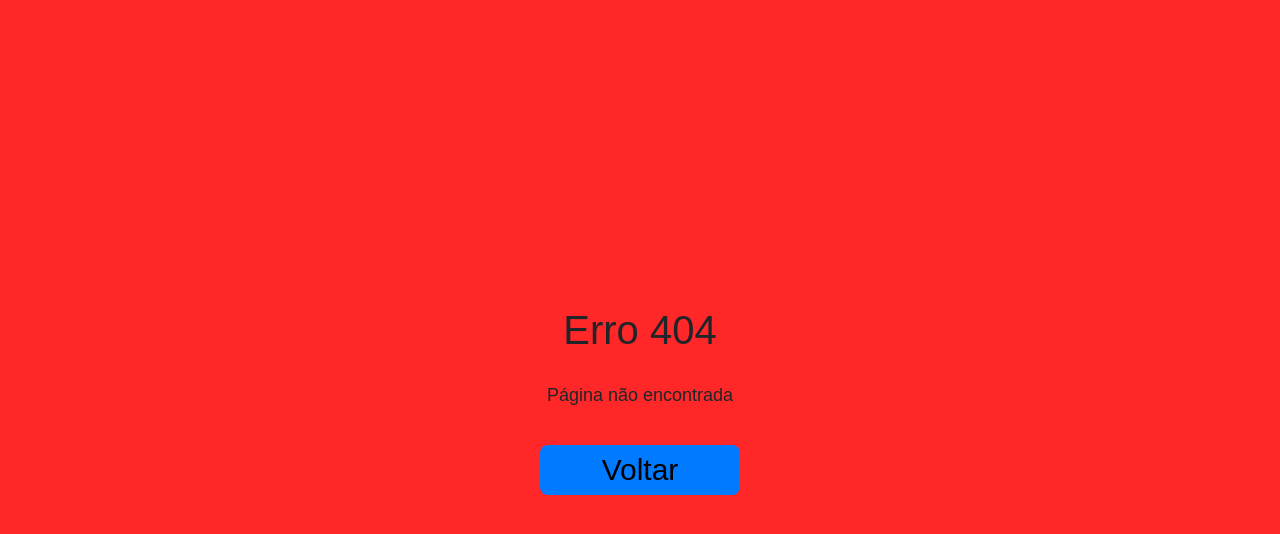
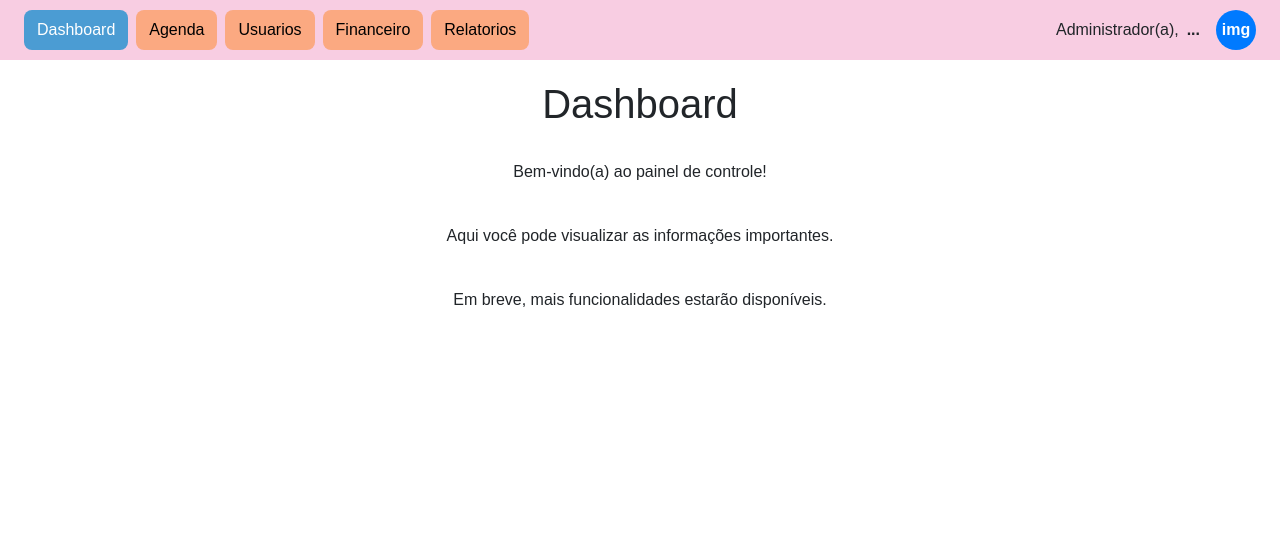
Before and after one commit to Ailton-guedes/Projeto-Personal-Kids, a React (Vite) app in the folder frontend/: page /dashboard in a window 1280 px wide. Before the commit this address had no page. Shown: the top 534 px of the page. Built offline with nearby package versions, Linux system fonts and the light colour scheme.

Commit message:
hot fix/Ajuste de rotas, e tela de erro

```diff
--- a/frontend/src/fixed/navbar/index.jsx
+++ b/frontend/src/fixed/navbar/index.jsx
@@ -1,8 +1,9 @@
 import 'bootstrap/dist/css/bootstrap.min.css';
-import { useNavigate } from 'react-router-dom';
+import { useNavigate, useLocation } from 'react-router-dom';
 
 const Navbar = ({ children }) => {
     const navigate = useNavigate();
+    const location = useLocation();
 
     const buttonsArray = [
         { name: 'Dashboard', link: '/dashboard' },
@@ -14,7 +15,6 @@ const Navbar = ({ children }) => {
 
     return (
         <>
-            {/* Navbar fixada no topo */}
             <nav
                 className="d-flex justify-content-between align-items-center px-4 flex-wrap position-fixed w-100"
                 style={{
@@ -22,32 +22,39 @@ const Navbar = ({ children }) => {
                     height: 'auto',
                     paddingTop: '10px',
                     paddingBottom: '10px',
-                    top: 0, // Fixa a navbar no topo
-                    zIndex: 1000 // Garante que a navbar fique acima de outros elementos
+                    top: 0,
+                    zIndex: 1000
                 }}
             >
-                {/* Botões alinhados à esquerda */}
                 <div className="d-flex align-items-center gap-2 w-50">
-                    {buttonsArray.map((button, index) => (
+                    {buttonsArray.map((button, index) => {
+                        const isActive = location.pathname === button.link;
+
+                        return (
                             <button
                                 key={index}
                                 className="btn"
                                 style={{
-                                backgroundColor: '#FBA981',
+                                    backgroundColor: isActive ? '#4B9CD3' : '#FBA981',
                                     borderRadius: '8px',
-                                width: 'auto',  // Remover largura fixa
-                                height: '40px', // Manter altura consistente
+                                    width: 'auto',
+                                    height: '40px',
+                                    color: isActive ? '#ffffff' : '#000000'
                                 }}
                                 onClick={() => navigate(button.link)}
-                            onMouseOver={(e) => e.currentTarget.style.backgroundColor = '#accded'}
-                            onMouseOut={(e) => e.currentTarget.style.backgroundColor = '#FBA981'}
+                                onMouseOver={(e) =>
+                                    e.currentTarget.style.backgroundColor = isActive ? '#4B9CD3' : '#accded'
+                                }
+                                onMouseOut={(e) =>
+                                    e.currentTarget.style.backgroundColor = isActive ? '#4B9CD3' : '#FBA981'
+                                }
                             >
                                 {button.name}
                             </button>
-                    ))}
+                        );
+                    })}
                 </div>
 
-                {/* Perfil visível apenas em telas médias e maiores */}
                 <div className="d-none d-md-flex align-items-center gap-3 w-50 justify-content-end">
                     <div className="d-flex align-items-center gap-2">
                         <span className="fw-medium">Administrador(a),</span>
@@ -69,8 +76,9 @@ const Navbar = ({ children }) => {
                 </div>
             </nav>
 
-            {/* Conteúdo abaixo da navbar */}
-            <main style={{ marginTop: '10vh' }}>{children}</main> {/* Ajuste o espaçamento superior para não sobrepor o conteúdo */}
+            <main style={{ marginTop: '10vh' }}>
+                {children}
+            </main>
         </>
     );
 };
--- a/frontend/src/main.jsx
+++ b/frontend/src/main.jsx
@@ -3,7 +3,7 @@ import { createRoot } from 'react-dom/client';
 import 'bootstrap/dist/css/bootstrap.min.css';
 
 
-import Root from './routes/Root';
+import Root from './routes/root';
 import './index.css';
 
 createRoot(document.getElementById('root')
--- a/frontend/src/pages/Error/index.jsx
+++ b/frontend/src/pages/Error/index.jsx
@@ -1,16 +1,41 @@
+import { Container, Button } from 'react-bootstrap';
+import { useNavigate } from 'react-router-dom';
+import { FaExclamationTriangle } from 'react-icons/fa';
 import './style.css';
-import { useNavigate } from 'react-router-dom';
 
 const Error = () => {
     const navigate = useNavigate();
 
     return (
-        <div className="errorPage">
+        <Container
+            fluid
+            className="d-flex flex-column justify-content-center align-items-center text-white"
+            style={{
+                backgroundColor: '#FF2727',
+                width: '100vw',
+                height: '100vh',
+                gap: '20px',
+                fontSize: 'large',
+            }}
+        >
+            <FaExclamationTriangle className="floating-icon" size={60} color="#fff" />
             <h1>Erro 404</h1>
             <p>Página não encontrada</p>
-            <button className="errorButton" onClick={() => navigate(-1)}>Voltar</button>
-        </div>
+            <Button
+                style={{
+                    backgroundColor: '#007AFF',
+                    borderRadius: '8px',
+                    border: 'none',
+                    width: '200px',
+                    height: '50px',
+                    fontSize: '30px',
+                }}
+                onClick={() => navigate(-1)}
+            >
+                Voltar
+            </Button>
+        </Container>
     );
-}
+};
 
 export default Error;
--- a/frontend/src/pages/Error/style.css
+++ b/frontend/src/pages/Error/style.css
@@ -1,27 +1,9 @@
-.errorPage {
-    background-color: #FF2727;
-
-    width: 100vw;
-    height: 100vh;
-
-    display: flex;
-    flex-direction: column;
-    justify-content: center;
-    align-items: center;
-    gap: 20px;
-
-    font-size: large;
+.floating-icon {
+    animation: float 2s ease-in-out infinite;
 }
 
-
-.errorButton {
-    background-color: #007AFF;
-    border-radius: 8px;
-    border: none;
-
-    width: 200px;
-    height: 50px;
-    cursor: pointer;
-
-    font-size: 30px;
+@keyframes float {
+    0% { transform: translateY(0); }
+    50% { transform: translateY(-15px); }
+    100% { transform: translateY(0); }
 }
--- a/frontend/src/pages/administrator/dashboard/index.jsx
+++ b/frontend/src/pages/administrator/dashboard/index.jsx
@@ -2,15 +2,14 @@
      nome para que possemos importar as informações */}
 const Dashboard = () => {
     return (
-        /* aqui é como se fosse nosso body,
-        dentro dele funciona igual ao HTML,
-        porém é possível usar JavaScrip caso precise também*/
-        <div className="container">
-
-            <h1>Comece por aqui!</h1>
-
+        <div className="d-flex flex-column align-items-center justify-content-center gap-4">
+            <h1>Dashboard</h1>
+            <p>Bem-vindo(a) ao painel de controle!</p>
+            <p>Aqui você pode visualizar as informações importantes.</p>
+            <p>Em breve, mais funcionalidades estarão disponíveis.</p>
         </div>
     );
+
 };
 
 {/* Criado o Export para que possemos
--- a/frontend/src/pages/administrator/financeiro/index.jsx
+++ b/frontend/src/pages/administrator/financeiro/index.jsx
@@ -0,0 +1,16 @@
+
+
+
+
+const Financeiro = () => {
+  return (
+    <div className="d-flex justify-content-center align-items-center flex-column mt-5 pt-5">
+      <h1 className="fw-bold">Financeiro</h1>
+      <p className="text-center mt-3" style={{ fontSize: '18px' }}>
+        Aqui você pode gerenciar as informações financeiras.
+      </p>
+    </div>
+  );
+}
+
+export default Financeiro;
--- a/frontend/src/routes/root.jsx
+++ b/frontend/src/routes/root.jsx
@@ -1,17 +1,17 @@
 import { BrowserRouter as Router, Routes, Route, Navigate } from "react-router-dom";
 import Navbar from "../fixed/Navbar";
+import Error from "../pages/Error";
 
 import Login from "../pages/administrator/Login";
 
+import Dashboard from "../pages/administrator/dashboard";
 import Agenda from "../pages/administrator/agenda";
-
 import User from "../pages/administrator/usuarios";
-import Cadastroaluno from "../pages/administrator/cadastroaluno";
-import Cadastroprofessor from "../pages/administrator/cadastroprofessor";
-
+    import Cadastroaluno from "../pages/administrator/cadastroaluno";
+    import Cadastroprofessor from "../pages/administrator/cadastroprofessor";
+import Financeiro from "../pages/administrator/financeiro";
 import Relatorios from "../pages/administrator/relatorio";
 
-import Error from "../pages/Error";
 
 const Root = () => {
     return (
@@ -21,15 +21,16 @@ const Root = () => {
 
                 <Route path="/login" element={<Login />} />
 
+                <Route path="/dashboard" element={<Navbar><Dashboard /></Navbar>} />
+
                 <Route path="/agenda" element={<Navbar><Agenda /></Navbar>} />
 
                 <Route path="/usuarios" element={<Navbar><User /></Navbar>} />
                 <Route path="/usuarios/cadastro-de-aluno" element={<Navbar><Cadastroaluno /></Navbar>} />
                 <Route path="/usuarios/cadastro-de-professor" element={<Navbar><Cadastroprofessor /></Navbar>} />
 
-                <Route path="/relatorios" element={<Navbar><Relatorios /></Navbar>} />
-
-
+                <Route path="/relatorios" element={<Navbar><Financeiro /></Navbar>} />
+                <Route path="/financeiro" element={<Navbar><Relatorios /></Navbar>} />
 
                 <Route path="*" element={<Error />} />
             </Routes>
```
Lines whose indentation alone changed are shown as unchanged.
